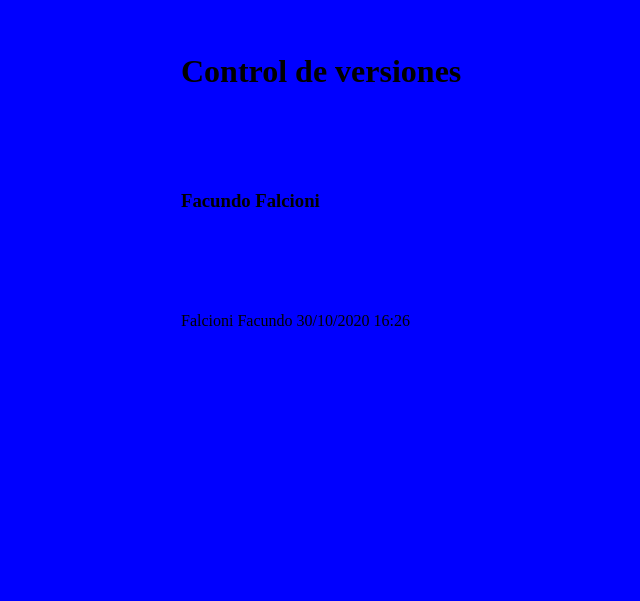
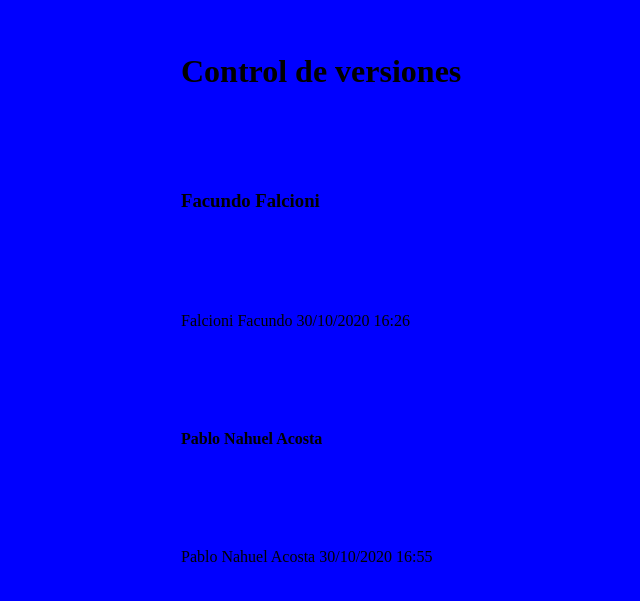
Before and after one commit to FedericoOrtiz/TP_SO_I4_105_, a plain HTML site: page index.html in a window 1280 px wide. Shown: the part 147-748 px from the top of the page, without its empty margins (119-759 px from the left). Drawn offline with Linux system fonts and the light colour scheme.

Commit message:
Nombre, Apellido y horario de Beta

```diff
--- a/index.html
+++ b/index.html
@@ -10,5 +10,7 @@
 <h1>Control de versiones</h1>
 <h3>Facundo Falcioni</h3>
 <p1>Falcioni Facundo 30/10/2020 16:26</p1>
+<h4>Pablo Nahuel Acosta</h4>
+<p2>Pablo Nahuel Acosta 30/10/2020 16:55</p2>
 </body>
 </html>
```
